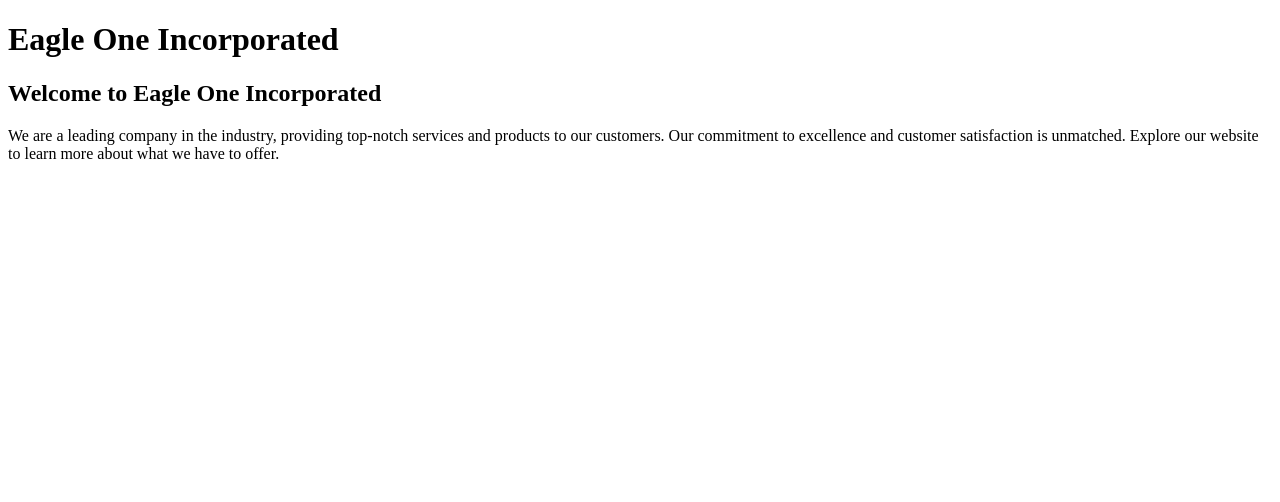
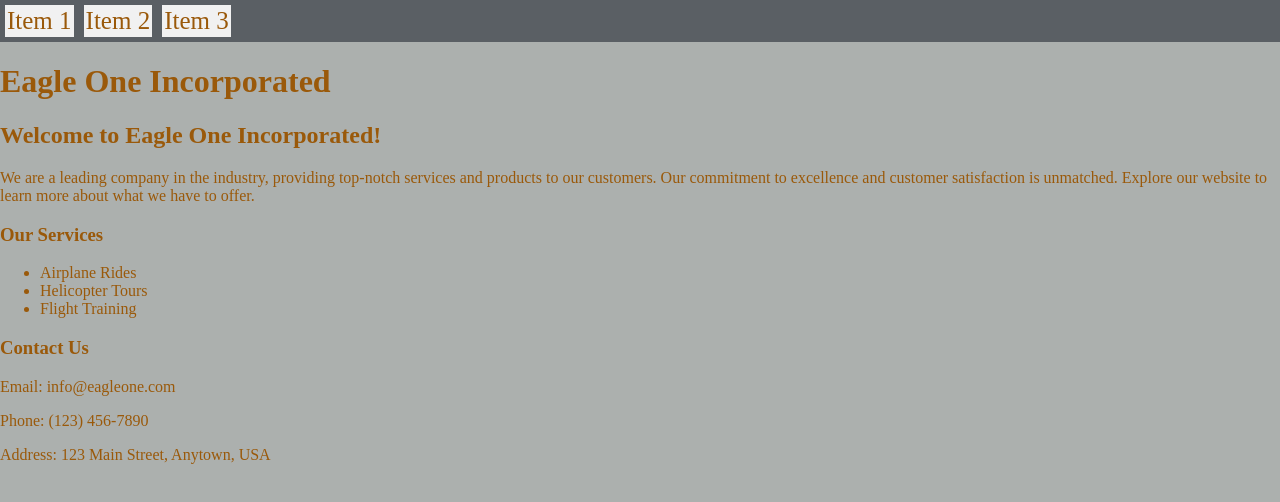
Before and after one commit to charleydollar-svg/Dynamic-and-Styled-Landing-Page, a plain HTML site: page index.html in a window 1280 px wide. Drawn offline with Linux system fonts and the light colour scheme; a script that the page names is missing.

Commit message:
containters, services, footer, css; styles

```diff
--- a/index.html
+++ b/index.html
@@ -5,17 +5,59 @@
     <meta name="viewport" content="width=device-width, initial-scale=1.0">
     <title>Document</title>
 </head>
+
+<style>
+    .container {
+     display: flex;
+    background-color: rgb(90, 95, 100);
+    }
+
+    .container div {
+    background-color: #f1f1f1;
+    margin: 5px;
+    padding: 2px;
+    font-size: 25px;
+    }
+
+</style>
+
+
 <body>
     <script src="script.js"></script>
     <link rel="stylesheet" href="style.css">
+
+    <div class="container">
+        <div>Item 1</div>
+        <div>Item 2</div>
+        <div>Item 3</div>
+    </div>
+
+
     <header>
         <h1>Eagle One Incorporated</h1>
     </header>
+
     <main>
-    <h2>Welcome to Eagle One Incorporated</h2>
+        <h2>Welcome to Eagle One Incorporated!</h2>
         <p>We are a leading company in the industry, providing top-notch services and products to our customers. Our commitment to excellence and customer satisfaction is unmatched. Explore our website to learn more about what we have to offer.</p>
     </main>
 
     <section>
+        <div class="service">
+            <h3>Our Services</h3>
+            <ul>
+                <li>Airplane Rides</li>
+                <li>Helicopter Tours</li>
+                <li>Flight Training</li>
+            </ul>
+        </div>
+    </section>
 
-</section>
+    <footer>
+            <h3>Contact Us</h3>
+            <p>Email: info@eagleone.com</p>
+            <p>Phone: (123) 456-7890</p>
+            <p>Address: 123 Main Street, Anytown, USA</p>
+    </footer>
+</body>
+</html>
--- a/style.css
+++ b/style.css
@@ -0,0 +1,14 @@
+:root {
+  color-scheme: light;
+  background: #acb0ae;
+  color: #9a590a;
+}
+
+body {
+  font-family: 'Times New Roman', serif;
+    margin: 0;
+}
+
+.container div:hover, .services div:hover {
+  background-color: rgb(210, 166, 70);
+}
```
Also changed, not shown: cc_7.js (added), style.js (deleted). Lines whose indentation alone changed are shown as unchanged.
